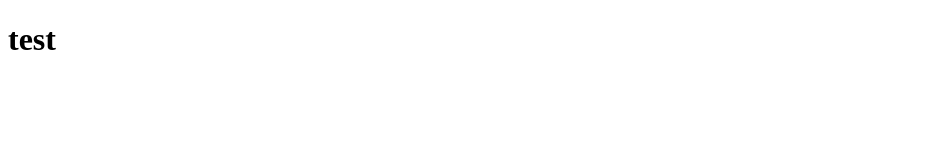
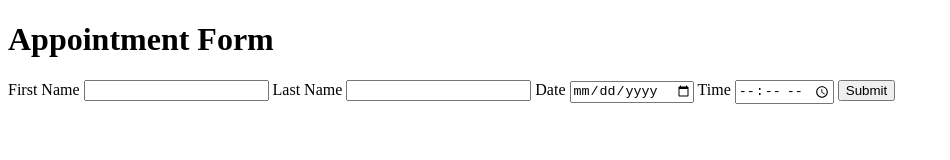
Before and after one commit to allenres/appointment_scheduler, a website: page views/home.html in a window 1280 px wide. Shown: the whole page, without its empty margins (0-950 px from the left). Drawn offline with Linux system fonts and the light colour scheme.

Commit message:
got started on form

```diff
--- a/views/home.html
+++ b/views/home.html
@@ -3,9 +3,16 @@
 <head>
     <meta charset="UTF-8">
     <meta name="viewport" content="width=device-width, initial-scale=1.0">
-    <title>Document</title>
+    <title>Appointment Form</title>
 </head>
 <body>
-    <h1>test</h1>
+    <h1>Appointment Form</h1>
+    <form action="post" id="form">
+        <label for="fname">First Name <input type="text" id="fname"></label>
+        <label for="lname">Last Name <input type="text" id="lname"></label>
+        <label for="date">Date <input type="date" id="date"></label>
+        <label for="time">Time <input type="time" id="time"></label>
+        <button type="submit">Submit</button>
+    </form>
 </body>
 </html>
```
